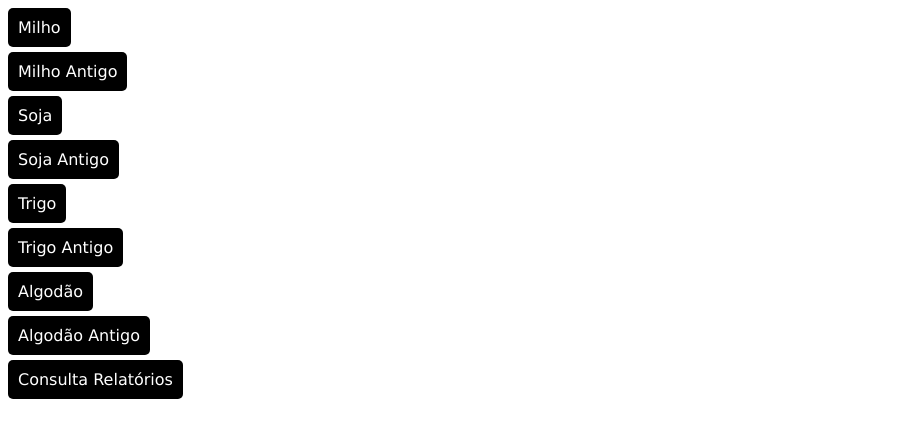
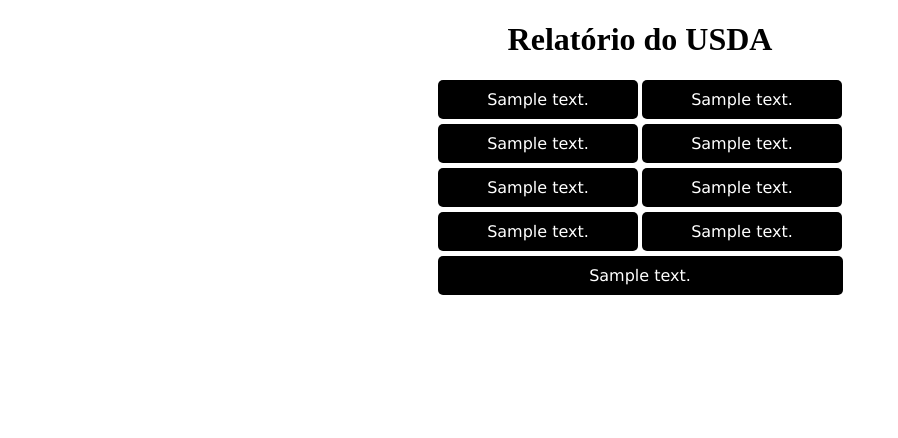
Before and after one commit to zeflorentino/usda, a Flask app: template templates/menu.html in a window 1280 px wide. Shown: the top 438 px of the page, without its empty margins (0-898 px from the left). Run offline with Flask 3, Linux system fonts and the light colour scheme; the template is opened without the code that fills it: most values are stand-ins (such as "Sample title", 1, 10 or a date in 2020); parts of the project's set-up code (start-up, migrations or seed data) failed here and were passed over.

Commit message:
Update menu.html

```diff
--- a/templates/menu.html
+++ b/templates/menu.html
@@ -1,37 +1,66 @@
 <!DOCTYPE html>
 <html>
-  <button style="font-family: Verdana; font-size: 16px; color: white; background-color: black; padding: 10px; border: none; border-radius: 5px; margin-bottom: 5px;">
-    <a href="/milho-atual" style="text-decoration: none; color: inherit;">Milho</a>
+  <head>
+    <title>Relatório do USDA</title>
+    <style>
+      .btn {
+        font-family: Verdana;
+        font-size: 16px;
+        color: white;
+        background-color: black;
+        padding: 10px;
+        border: none;
+        border-radius: 5px;
+        margin-bottom: 5px;
+        width: 200px; /
+      }
+    </style>
+    <style>
+      .btn2 {
+        font-family: Verdana;
+        font-size: 16px;
+        color: white;
+        background-color: black;
+        padding: 10px;
+        border: none;
+        border-radius: 5px;
+        margin-bottom: 5px;
+        width: 405px;
+      }
+    </style>
+  </head>
+  <body><div style="text-align: center;">
+    <h1>Relatório do USDA</h1>
+    <button class="btn">
+      <a href="{{ soja_link }}" style="text-decoration: none; color: inherit;">{{ soja_text }}</a>
+    </button>
+    <button class="btn">
+      <a href="{{ soja_antigo_link }}" style="text-decoration: none; color: inherit;">{{ soja_antigo_text }}</a>
     </button>
     <br>
-  <button style="font-family: Verdana; font-size: 16px; color: white; background-color: black; padding: 10px; border: none; border-radius: 5px; margin-bottom: 5px;">
-    <a href="/milho-anterior" style="text-decoration: none; color: inherit;">Milho Antigo</a>
+    <button class="btn">
+      <a href="{{ milho_link }}" style="text-decoration: none; color: inherit;">{{ milho_text }}</a>
+    </button>
+    <button class="btn">
+      <a href="{{ milho_antigo_link }}" style="text-decoration: none; color: inherit;">{{ milho_antigo_text }}</a>
     </button>
     <br>
-  <button style="font-family: Verdana; font-size: 16px; color: white; background-color: black; padding: 10px; border: none; border-radius: 5px; margin-bottom: 5px;">
-    <a href="/soja-atual" style="text-decoration: none; color: inherit;">Soja</a>
+    <button class="btn">
+      <a href="{{ trigo_link }}" style="text-decoration: none; color: inherit;">{{ trigo_text }}</a>
+    </button>
+    <button class="btn">
+      <a href="{{ trigo_antigo_link }}" style="text-decoration: none; color: inherit;">{{ trigo_antigo_text }}</a>
     </button>
     <br>
-  <button style="font-family: Verdana; font-size: 16px; color: white; background-color: black; padding: 10px; border: none; border-radius: 5px; margin-bottom: 5px;">
-    <a href="/soja-anterior" style="text-decoration: none; color: inherit;">Soja Antigo</a>
+    <button class="btn">
+      <a href="{{ algodao_link }}" style="text-decoration: none; color: inherit;">{{ algodao_text }}</a>
+    </button>
+    <button class="btn">
+      <a href="{{ algodao_antigo_link }}" style="text-decoration: none; color: inherit;">{{ algodao_antigo_text }}</a>
     </button>
     <br>
-  <button style="font-family: Verdana; font-size: 16px; color: white; background-color: black; padding: 10px; border: none; border-radius: 5px; margin-bottom: 5px;">
-    <a href="/trigo-atual" style="text-decoration: none; color: inherit;">Trigo</a>
+    <button class="btn2">
+      <a href="{{ consulta_link }}" style="text-decoration: none; color: inherit;">{{ consulta_text }}</a>
     </button>
-  <br>
-  <button style="font-family: Verdana; font-size: 16px; color: white; background-color: black; padding: 10px; border: none; border-radius: 5px; margin-bottom: 5px;">
-    <a href="/trigo-anterior" style="text-decoration: none; color: inherit;">Trigo Antigo</a>
-  </button>
-  <br>
-  <button style="font-family: Verdana; font-size: 16px; color: white; background-color: black; padding: 10px; border: none; border-radius: 5px; margin-bottom: 5px;">
-    <a href="/algodao-atual" style="text-decoration: none; color: inherit;">Algodão</a>
-  </button>
-  <br>
-  <button style="font-family: Verdana; font-size: 16px; color: white; background-color: black; padding: 10px; border: none; border-radius: 5px; margin-bottom: 5px;">
-    <a href="/algodao-anterior" style="text-decoration: none; color: inherit;">Algodão Antigo</a>
-  </button>
-  <br>
-  <button style="font-family: Verdana; font-size: 16px; color: white; background-color: black; padding: 10px; border: none; border-radius: 5px;">
-    <a href="/consulta" style="text-decoration: none; color: inherit;">Consulta Relatórios</a>
-  </button>
+  </body>
+</html>
```
Lines whose indentation alone changed are shown as unchanged.
